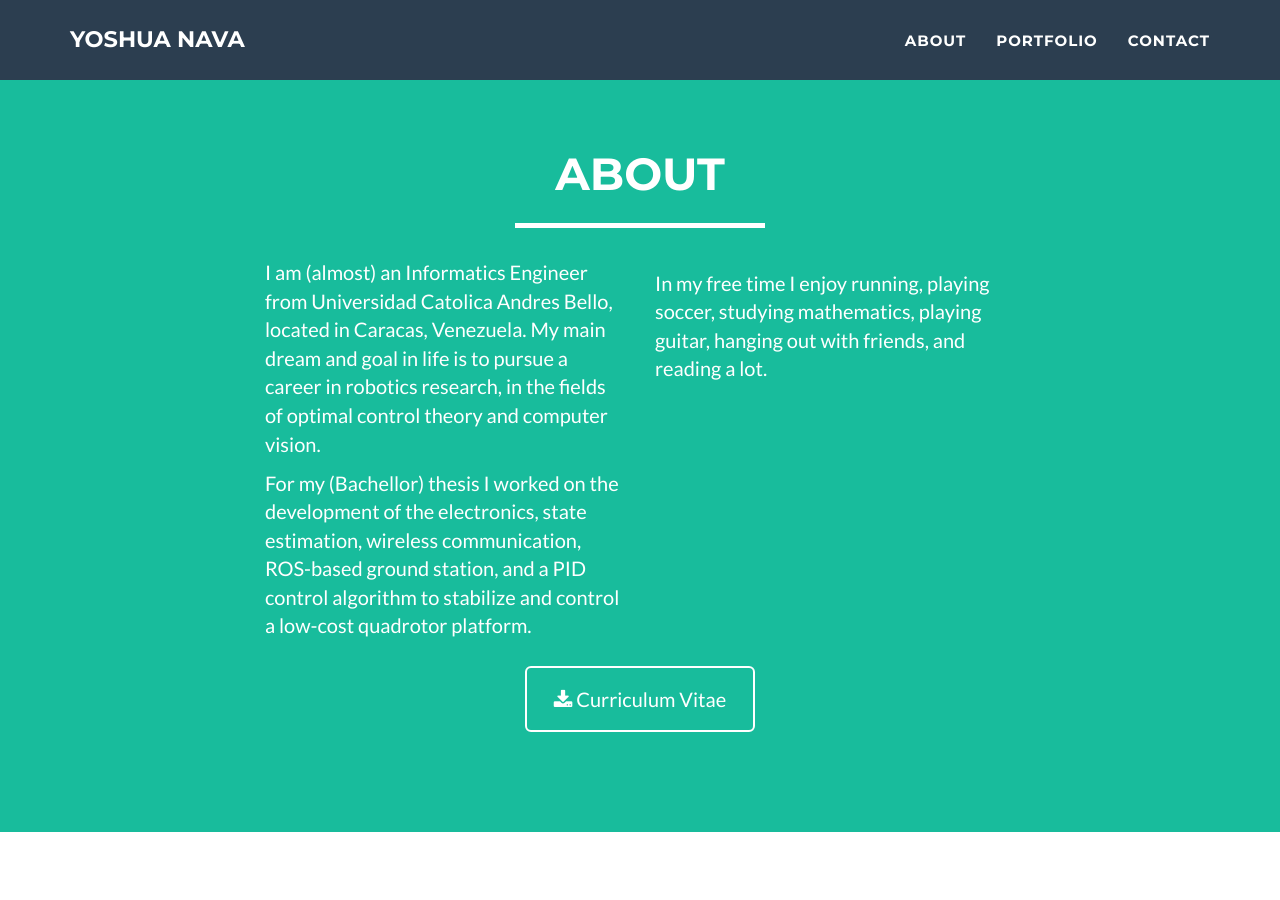
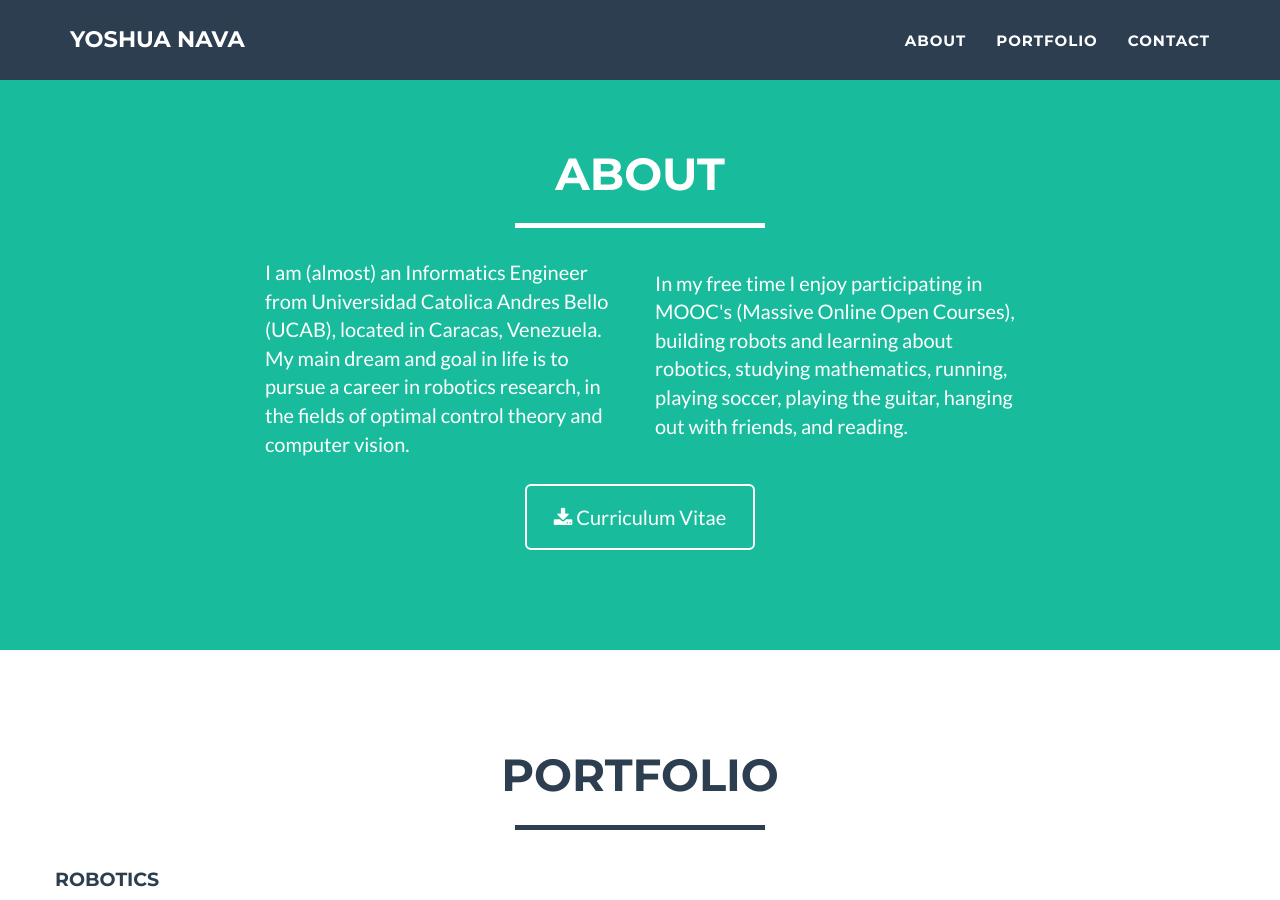
Before and after one commit to YoshuaNava/yoshuanava.github.io, a Jekyll site: the page built from index.html, in a window 1280 px wide and 1400 px high, scrolled down 748 px. Shown: the top 900 px of the window. Built offline with Jekyll 4.4.1, drawn with Linux system fonts in a browser that asks for light colours; some of the changed text lies outside the part shown.

Commit message:
Muchos archivos. Primeros articulos.

```diff
--- a/_config.yml
+++ b/_config.yml
@@ -11,10 +11,10 @@
 
 # Footer settings
 footer:
-  copyright: Dr. Henry Jekyll
-  location: Location
-  social: Around the Web
-  credits: Credits
+  copyright: Yoshua Nava
+  location:
+  social:
+  credits:
 
 # Social networks usernames (many more available: google-plus, flickr, dribbble, pinterest, instagram, tumblr, linkedin, etc.)
 social:
--- a/_includes/about.html
+++ b/_includes/about.html
@@ -9,12 +9,11 @@
             </div>
             <div class="row">
                 <div class="col-lg-4 col-lg-offset-2">
-                    <p>I am (almost) an Informatics Engineer from Universidad Catolica Andres Bello, located in Caracas, Venezuela. My main dream and goal in life is to pursue a career in robotics research, in the fields of optimal control theory and computer vision.</p>
-					<p>For my (Bachellor) thesis I worked on the development of the electronics, state estimation, wireless communication, ROS-based ground station, and a PID control algorithm to stabilize and control a low-cost quadrotor platform.</p>
+                    <p>I am (almost) an Informatics Engineer from Universidad Catolica Andres Bello (UCAB), located in Caracas, Venezuela. My main dream and goal in life is to pursue a career in robotics research, in the fields of optimal control theory and computer vision.</p>
                 </div>
                 <div class="col-lg-4">
                     <p></p>
-					<p>In my free time I enjoy running, playing soccer, studying mathematics, playing guitar, hanging out with friends, and reading a lot.</p>
+					<p>In my free time I enjoy participating in MOOC's (Massive Online Open Courses), building robots and learning about robotics, studying mathematics, running, playing soccer, playing the guitar, hanging out with friends, and reading.</p>
                 </div>
                 <div class="col-lg-8 col-lg-offset-2 text-center">
                     <a href="#" class="btn btn-lg btn-outline">
--- a/_includes/header.html
+++ b/_includes/header.html
@@ -1,39 +1,3 @@
-   <!-- Navigation -->
-    <nav class="navbar navbar-default navbar-fixed-top">
-        <div class="container">
-            <!-- Brand and toggle get grouped for better mobile display -->
-            <div class="navbar-header page-scroll">
-                <button type="button" class="navbar-toggle" data-toggle="collapse" data-target="#bs-example-navbar-collapse-1">
-                    <span class="sr-only">Toggle navigation</span>
-                    <span class="icon-bar"></span>
-                    <span class="icon-bar"></span>
-                    <span class="icon-bar"></span>
-                </button>
-                <a class="navbar-brand" href="#page-top">{{ site.title }}</a>
-            </div>
-
-            <!-- Collect the nav links, forms, and other content for toggling -->
-            <div class="collapse navbar-collapse" id="bs-example-navbar-collapse-1">
-                <ul class="nav navbar-nav navbar-right">
-                    <li class="hidden">
-                        <a href="#page-top"></a>
-                    </li>
-                    <li class="page-scroll">
-                        <a href="#about">About</a>
-                    </li>
-                    <li class="page-scroll">
-                        <a href="#portfolio">Portfolio</a>
-                    </li>
-                    <li class="page-scroll">
-                        <a href="#contact">Contact</a>
-                    </li>
-                </ul>
-            </div>
-            <!-- /.navbar-collapse -->
-        </div>
-        <!-- /.container-fluid -->
-    </nav>
-
     <!-- Header -->
     <header>
         <div class="container">
--- a/_includes/modals.html
+++ b/_includes/modals.html
@@ -17,19 +17,22 @@
                             <img src="img/portfolio/{{ post.img }}" class="img-responsive img-centered" alt="{{ post.alt }}">
                             <p>{{ post.description }}</p>
                             <ul class="list-inline item-details">
-                                <li>Client:
-                                    <strong><a href="http://startbootstrap.com">{{ post.client }}</a>
+                                <li>Category:
+                                    <strong><a href="http://startbootstrap.com">{{ post.category }}</a>
                                     </strong>
                                 </li>
                                 <li>Date:
                                     <strong><a href="http://startbootstrap.com">{{ post.project-date }}</a>
                                     </strong>
                                 </li>
-                                <li>Service:
-                                    <strong><a href="http://startbootstrap.com">{{ post.category }}</a>
+                                <li>Languages:
+                                    <strong><a href="http://startbootstrap.com">{{ post.p_languages }}</a>
                                     </strong>
                                 </li>
                             </ul>
+							<div style="text-align: left;">
+								{{ content }}
+							</div>
                             <button type="button" class="btn btn-default" data-dismiss="modal"><i class="fa fa-times"></i> Close</button>
                         </div>
                     </div>
--- /dev/null
+++ b/_includes/navigationBar.html
@@ -0,0 +1,41 @@
+    {% if page.layout == "post" %}
+      {% assign prefix = {{ site.url | append: '/' }} %}
+    {% else %}
+      {% assign prefix = '' %}
+    {% endif %}
+
+    <!-- Navigation -->
+    <nav class="navbar navbar-default navbar-fixed-top">
+        <div class="container">
+            <!-- Brand and toggle get grouped for better mobile display -->
+            <div class="navbar-header page-scroll">
+                <button type="button" class="navbar-toggle" data-toggle="collapse" data-target="#bs-example-navbar-collapse-1">
+                    <span class="sr-only">Toggle navigation</span>
+                    <span class="icon-bar"></span>
+                    <span class="icon-bar"></span>
+                    <span class="icon-bar"></span>
+                </button>
+                <a class="navbar-brand" href="#page-top">{{ site.title }}</a>
+            </div>
+
+            <!-- Collect the nav links, forms, and other content for toggling -->
+            <div class="collapse navbar-collapse" id="bs-example-navbar-collapse-1">
+                <ul class="nav navbar-nav navbar-right">
+                    <li class="hidden">
+                        <a href="{{ prefix }}#page-top"></a>
+                    </li>
+                    <li class="page-scroll">
+                        <a href="{{ prefix }}#about">About</a>
+                    </li>
+                    <li class="page-scroll">
+                        <a href="{{ prefix }}#portfolio">Portfolio</a>
+                    </li>
+                    <li class="page-scroll">
+                        <a href="{{ prefix }}#contact">Contact</a>
+                    </li>
+                </ul>
+            </div>
+            <!-- /.navbar-collapse -->
+        </div>
+        <!-- /.container-fluid -->
+    </nav>
--- a/_includes/portfolio_grid.html
+++ b/_includes/portfolio_grid.html
@@ -9,9 +9,11 @@
                 </div>
             </div>
             <div class="row">
+				<h4>Robotics</h4>
                 {% for post in site.posts %}
+					{% if post.category == "Robotics" %}
 						<div class="col-sm-4 portfolio-item">
-                        <a href="#portfolioModal-{{ post.modal-id }}" class="portfolio-link" data-toggle="modal">
+							<a href="{{ post.url }}" class="portfolio-link" data-toggle="modal">
 								<div class="caption">
 									<div class="caption-content">
 										<i class="fa fa-search-plus fa-3x"></i>
@@ -20,6 +22,24 @@
 								<img src="img/portfolio/{{ post.img }}" class="img-responsive" alt="{{ post.alt }}">
 							</a>
 						</div>
+                    {% endif %}
+                {% endfor %}
+            </div>
+            <div class="row">
+				<h4>Other projects</h4>
+                {% for post in site.posts %}
+					{% if post.category == "Other" %}
+						<div class="col-sm-4 portfolio-item">
+							<a href="{{ post.url }}" class="portfolio-link" data-toggle="modal">
+								<div class="caption">
+									<div class="caption-content">
+										<i class="fa fa-search-plus fa-3x"></i>
+									</div>
+								</div>
+								<img src="img/portfolio/{{ post.img }}" class="img-responsive" alt="{{ post.alt }}">
+							</a>
+						</div>
+                    {% endif %}
                 {% endfor %}
             </div>
         </div>
--- a/_layouts/default.html
+++ b/_layouts/default.html
@@ -6,6 +6,7 @@
 
     <body id="page-top" class="index">
 
+    {% include navigationBar.html %}
     {% include header.html %}
     {% include about.html %}
     {% include portfolio_grid.html %}
```
Also changed, not shown: _layouts/post.html (added, +56 -0 lines), _posts/2014-07-13-project-6.markdown (deleted, +0 -12 lines), _posts/2014-07-14-project-5.markdown (deleted, +0 -12 lines), _posts/2014-07-15-project-4.markdown (deleted, +0 -12 lines), _posts/2014-07-16-project-3.markdown (deleted, +0 -12 lines), _posts/2014-07-17-GadgeteerPong.markdown (added, +27 -0 lines), _posts/2014-07-17-project-2.markdown (deleted, +0 -12 lines), _posts/2014-07-18-project-1.markdown (deleted, +0 -12 lines), _posts/2014-07-18-project-PinguinoUCAB.markdown (added, +27 -0 lines), _posts/2014-12-25-project-CuadricopteroUCAB.markdown (added, +94 -0 lines), img/portfolio/TesisCuadricoptero.png (added). Lines whose indentation alone changed are shown as unchanged.
